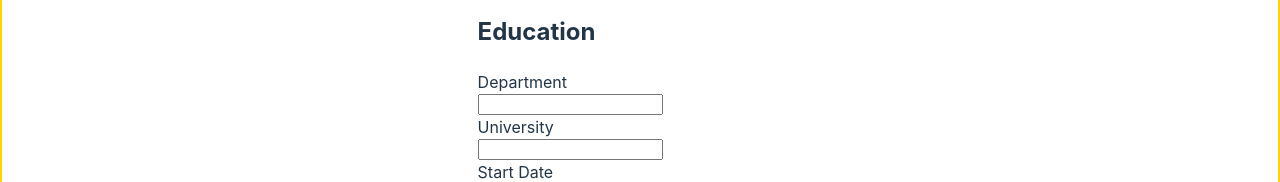
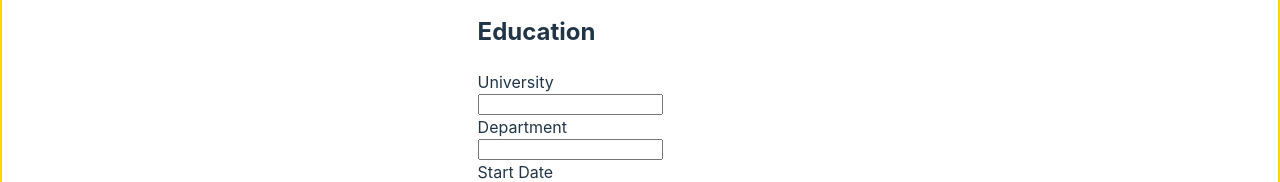
Before and after one commit to mbdeviant/resume-generator, a React (Vite) app: page / in a window 1280 px wide. Shown: the part 494-676 px from the top of the page. Built offline with nearby package versions, Linux system fonts and the light colour scheme.

Commit message:
relocate form inputs

```diff
--- a/src/components/CVForm/Education.jsx
+++ b/src/components/CVForm/Education.jsx
@@ -5,10 +5,10 @@ export default function Education() {
     <section className="education">
       <h2>Education</h2>
       <form className="educationForm">
+        <label htmlFor="university">University</label>
+        <input type="text" id="university" required />
         <label htmlFor="department">Department</label>
         <input type="text" id="department" required />
-        <label htmlFor="university">University</label>
-        <input type="text" id="university" required />
         <label htmlFor="startDate">Start Date</label>
         <input type="date" id="startDate" required />
         <label htmlFor="graduation">Graduation</label>
```
